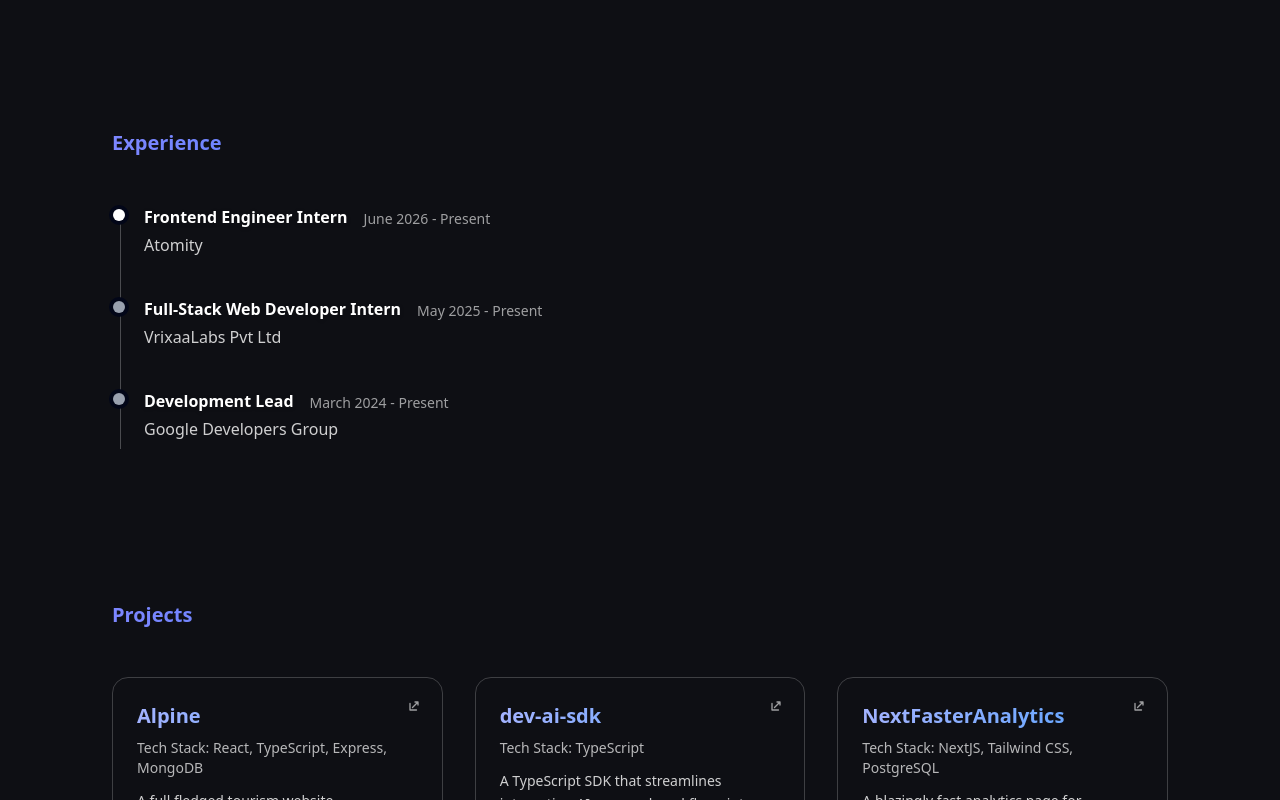
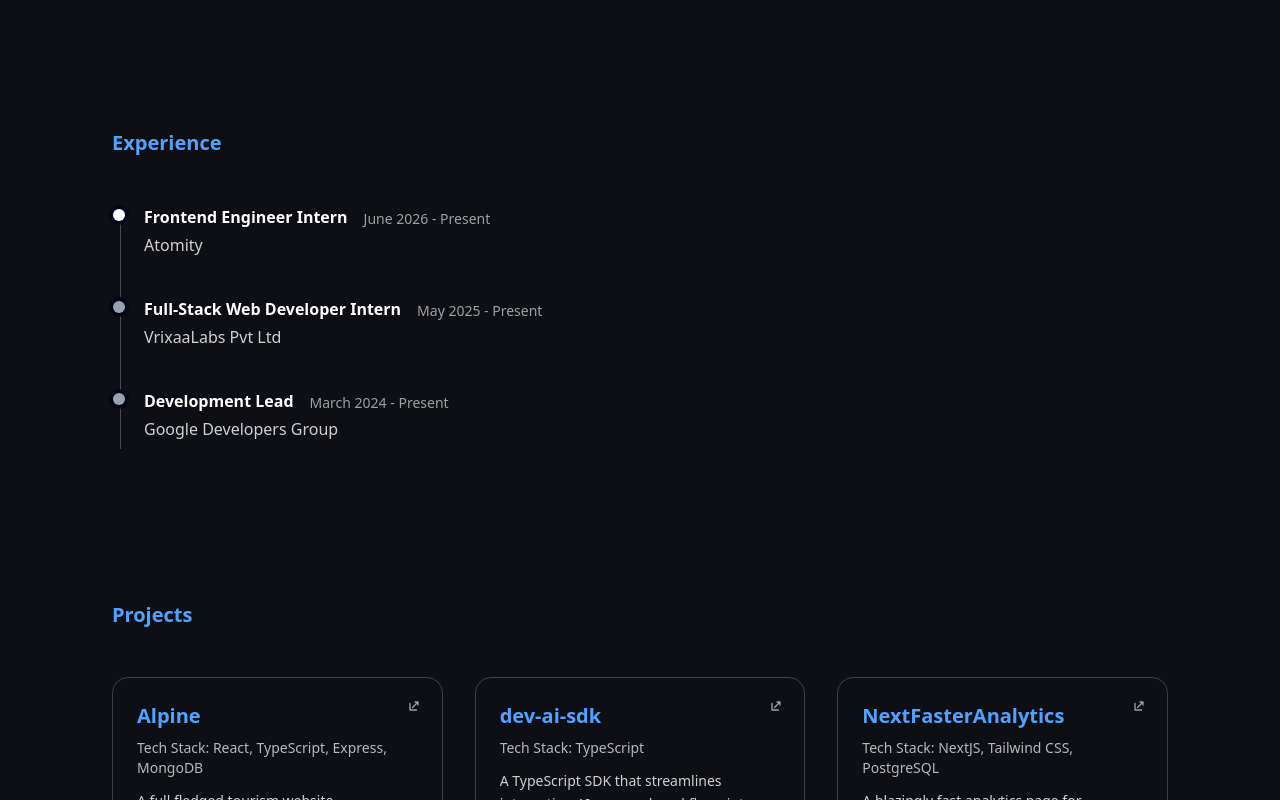
Before and after one commit to shujanislam/portfolio, a Next.js app: page / in a window 1280 px wide. Shown: the part 440-1240 px from the top of the page. Built offline with nearby package versions, Linux system fonts and the light colour scheme.

Commit message:
minor ui fixes

```diff
--- a/src/app/components/Experience.tsx
+++ b/src/app/components/Experience.tsx
@@ -22,7 +22,7 @@ const Experience = () => {
 
   return (
     <section id="experience" className="w-full max-w-6xl mx-auto py-20 px-6">
-      <h2 className="text-xl sm:text-xl font-bold text-left mb-12 bg-gradient-to-r from-indigo-400 via-blue-500 to-purple-500 bg-clip-text text-transparent">
+      <h2 className="text-xl sm:text-xl font-bold text-left mb-12 text-blue-400 to-purple-500 bg-clip-text">
         Experience
       </h2>
 
--- a/src/app/components/Projects.tsx
+++ b/src/app/components/Projects.tsx
@@ -42,7 +42,7 @@ const Projects = () => {
     <section id="projects" className="w-full max-w-6xl mx-auto py-20 px-6">
       {/* Title */}
       <div className="text-center mb-12">
-      <h2 className="text-xl sm:text-xl font-bold text-left mb-12 bg-gradient-to-r from-indigo-400 via-blue-500 to-purple-500 bg-clip-text text-transparent">
+      <h2 className="text-xl sm:text-xl font-bold text-left mb-12 text-blue-400 bg-clip-text ">
        Projects
       </h2>
       </div>
@@ -72,7 +72,7 @@ const Projects = () => {
             </svg>
             <h3
               className="pr-8 text-xl font-semibold mb-2
-              bg-gradient-to-r from-indigo-300 to-blue-400 bg-clip-text text-transparent"
+              text-blue-400 bg-clip-text"
             >
               {project.name}
             </h3>
```
